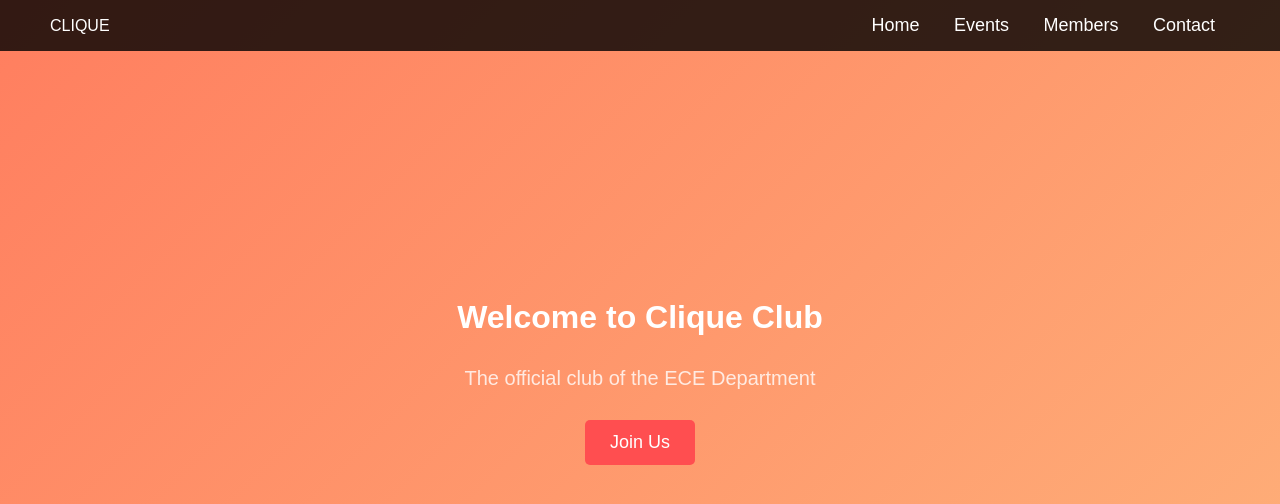
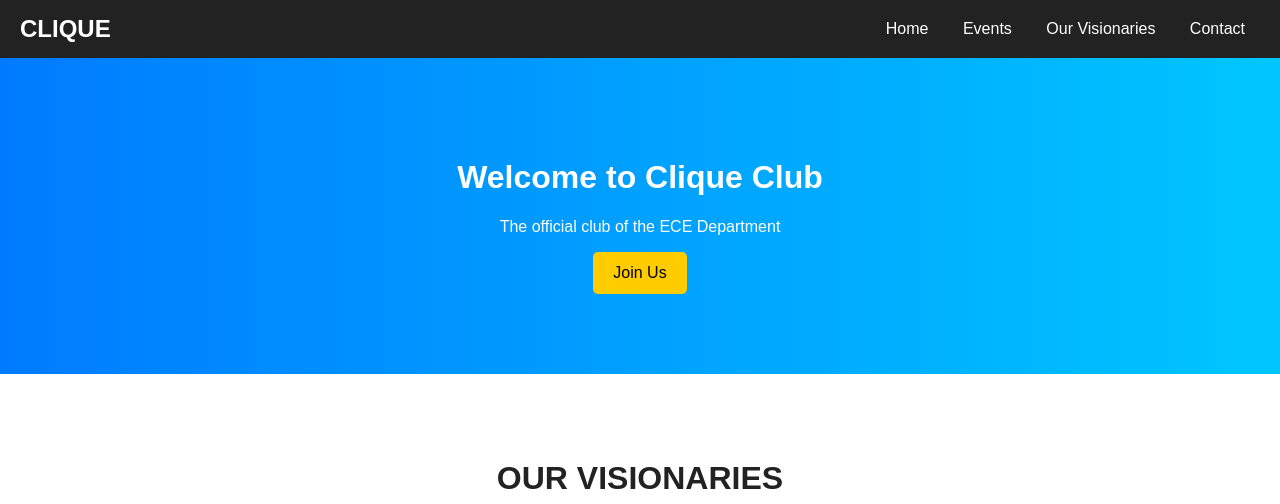
Before and after one commit to RishwanthPonnam/team-clique-web-application-, a Flask app: template templates/index.html in a window 1280 px wide. Shown: the top 504 px of the page. Run offline with Flask 3, Linux system fonts and the light colour scheme; the template is opened without the code that fills it, so the values that code supplies are empty; some libraries are stand-ins or nearby versions.

Commit message:
Updated website with Our Visionaries and Why Join Us section

```diff
--- a/static/style.css
+++ b/static/style.css
@@ -1,95 +1,152 @@
+/* General Styling */
 body {
-    font-family: 'Arial', sans-serif;
+    font-family: Arial, sans-serif;
     margin: 0;
     padding: 0;
-    background: linear-gradient(135deg, #ff7e5f, #feb47b);
-    color: white;
-    text-align: center;
+    background-color: #f4f4f4;
 }
 
+/* Navbar */
 nav {
     display: flex;
     justify-content: space-between;
     align-items: center;
-    background: rgba(0, 0, 0, 0.8);
-    padding: 15px 50px;
+    background: #222;
+    color: white;
+    padding: 15px 20px;
+}
+
+nav .logo {
+    font-size: 24px;
+    font-weight: bold;
 }
 
 nav a {
     color: white;
     text-decoration: none;
-    font-size: 18px;
     margin: 0 15px;
-    transition: 0.3s;
+    font-size: 16px;
 }
 
 nav a:hover {
-    color: #ff4e50;
+    color: #ffcc00;
 }
 
+/* Hero Section */
 .hero {
-    height: 80vh;
-    display: flex;
-    flex-direction: column;
-    justify-content: center;
-    align-items: center;
     text-align: center;
-}
-
-.animated-text {
-    font-size: 50px;
-    margin: 0;
-    animation: fadeIn 2s ease-in-out, bounce 2s infinite alternate;
-}
-
-.hero p {
-    font-size: 20px;
-    margin: 10px 0;
-    opacity: 0.8;
-    animation: fadeIn 3s ease-in-out;
+    padding: 80px 20px;
+    background: linear-gradient(to right, #007bff, #00c6ff);
+    color: white;
 }
 
 .cta-button {
-    margin-top: 20px;
-    padding: 12px 25px;
-    font-size: 18px;
-    color: white;
-    background: #ff4e50;
+    background: #ffcc00;
     border: none;
+    padding: 12px 20px;
+    font-size: 16px;
+    cursor: pointer;
     border-radius: 5px;
-    cursor: pointer;
-    transition: 0.3s;
 }
 
 .cta-button:hover {
-    background: #c0392b;
+    background: #e6b800;
 }
 
-.footer {
-    background: rgba(0, 0, 0, 0.8);
-    padding: 20px;
+/* Our Visionaries Section */
+.visionaries {
     text-align: center;
-    margin-top: 20px;
+    padding: 60px 20px;
+    background: #fff;
 }
 
-.footer a {
-    color: white;
-    text-decoration: none;
-    margin: 0 10px;
-    transition: 0.3s;
-    font-size: 24px;
+.section-title {
+    font-size: 2rem;
+    color: #222;
+    margin-bottom: 30px;
+    text-transform: uppercase;
 }
 
-.footer a:hover {
-    color: #ff4e50;
+/* Visionary Cards */
+.visionary-container {
+    display: flex;
+    justify-content: center;
+    gap: 30px;
+    flex-wrap: wrap;
 }
 
-@keyframes fadeIn {
-    from { opacity: 0; transform: translateY(-20px); }
-    to { opacity: 1; transform: translateY(0); }
+.visionary {
+    background: white;
+    border-radius: 15px;
+    padding: 20px;
+    max-width: 250px;
+    text-align: center;
+    box-shadow: 0 4px 8px rgba(0, 0, 0, 0.1);
+    transition: transform 0.3s ease-in-out;
 }
 
-@keyframes bounce {
-    from { transform: translateY(0); }
-    to { transform: translateY(-10px); }
+.visionary img {
+    width: 100%;
+    max-width: 200px;
+    border-radius: 50%;
+    box-shadow: 0 4px 8px rgba(0, 0, 0, 0.1);
 }
+
+.visionary h3 {
+    margin-top: 15px;
+    font-size: 1.2rem;
+    color: #222;
+}
+
+.visionary p {
+    font-size: 1rem;
+    color: #555;
+}
+
+.visionary:hover {
+    transform: translateY(-10px);
+}
+
+/* Why Join Our Club Section */
+.why-join {
+    text-align: center;
+    padding: 60px 20px;
+    background: linear-gradient(to right, #007bff, #00c6ff);
+    color: white;
+}
+
+.benefits-container {
+    display: flex;
+    justify-content: center;
+    gap: 30px;
+    flex-wrap: wrap;
+}
+
+.benefit {
+    background: white;
+    border-radius: 15px;
+    padding: 20px;
+    max-width: 250px;
+    text-align: center;
+    box-shadow: 0 4px 8px rgba(0, 0, 0, 0.2);
+    transition: transform 0.3s ease-in-out;
+    color: black;
+}
+
+.benefit img {
+    width: 60px;
+    height: 60px;
+    margin-bottom: 15px;
+}
+
+.benefit:hover {
+    transform: translateY(-10px);
+}
+
+/* Footer */
+.footer {
+    background: #222;
+    color: white;
+    text-align: center;
+    padding: 15px 0;
+}
--- a/templates/index.html
+++ b/templates/index.html
@@ -5,6 +5,7 @@
     <meta name="viewport" content="width=device-width, initial-scale=1.0">
     <title>Clique Club | ECE Department</title>
     <link rel="stylesheet" href="/static/style.css">
+    <script src="https://cdnjs.cloudflare.com/ajax/libs/gsap/3.12.2/gsap.min.js"></script>
 </head>
 <body>
     <nav>
@@ -12,15 +13,44 @@
         <div>
             <a href="#">Home</a>
             <a href="#">Events</a>
-            <a href="#">Members</a>
+            <a href="#">Our Visionaries</a>
             <a href="#">Contact</a>
         </div>
     </nav>
+
     <div class="hero">
         <h1>Welcome to Clique Club</h1>
         <p>The official club of the ECE Department</p>
         <button class="cta-button">Join Us</button>
     </div>
+
+    <!-- Our Visionaries Section -->
+    <section class="visionaries">
+        <h2 class="section-title">Our Visionaries</h2>
+        <div class="visionary-container">
+            <div class="visionary">
+                <img src="/static/images/secretary.jpg" alt="Secretary Shri. J.V. Krishna Ra">
+                <h3>Secretary</h3>
+                <p>Shri. J.V. Krishna Ra</p>
+            </div>
+            <div class="visionary">
+                <img src="/static/images/director.jpg" alt="Director Dr. CH. Sanjay">
+                <h3>Director</h3>
+                <p>Dr. CH. Sanjay</p>
+            </div>
+            <div class="visionary">
+                <img src="/static/images/principal.jpg" alt="Principal Dr. P.C. Krishnamachary">
+                <h3>Principal</h3>
+                <p>Dr. P.C. Krishnamachary</p>
+            </div>
+            <div class="visionary">
+                <img src="/static/images/hod.jpg" alt="Head of ECE Towered Sultana">
+                <h3>Head of Department - ECE</h3>
+                <p>Towered Sultana</p>
+            </div>
+        </div>
+    </section>
+
     <footer class="footer">
         <p>&copy; 2025 Clique Club. All Rights Reserved.</p>
         <div>
@@ -29,5 +59,16 @@
             <a href="https://www.linkedin.com" target="_blank">LinkedIn</a>
         </div>
     </footer>
+
+    <script>
+        // Animation using GSAP
+        gsap.from(".visionary", {
+            opacity: 0,
+            y: 50,
+            duration: 1,
+            stagger: 0.3,
+            ease: "power2.out"
+        });
+    </script>
 </body>
 </html>
```
